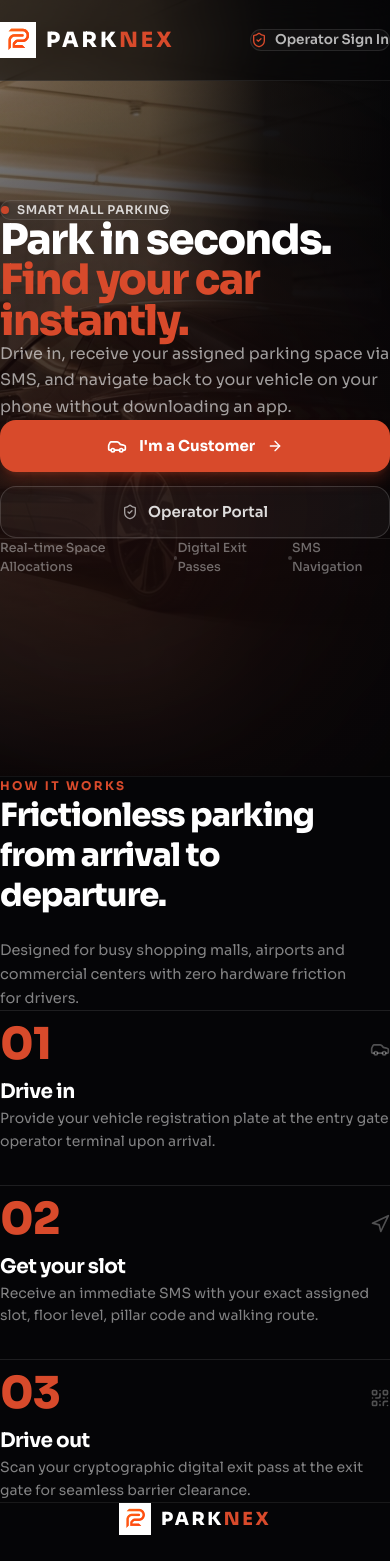
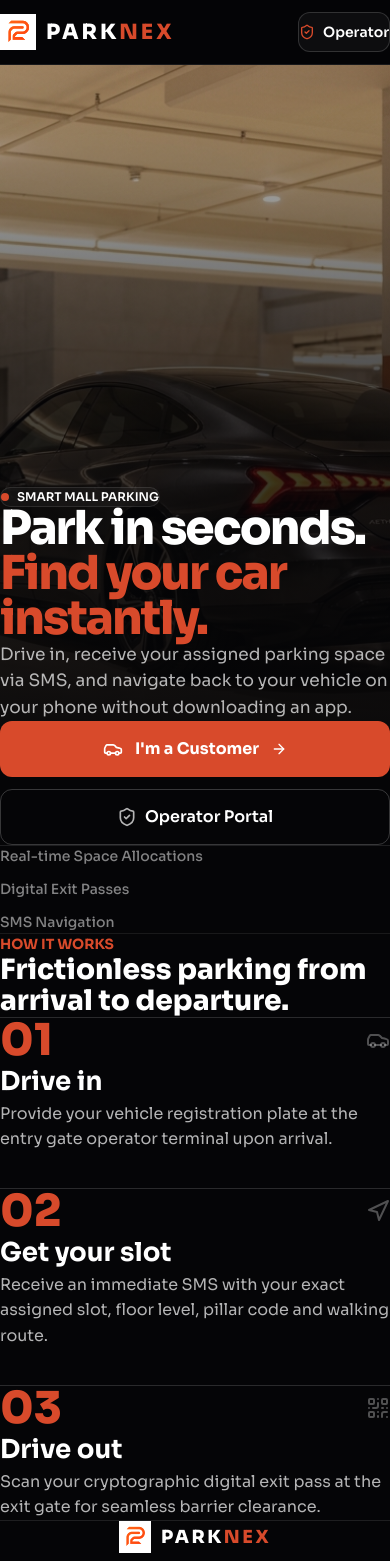
Before and after one commit to s34152953-dotcom/parknex, a Next.js app: page / in a window 390 px wide. Shown: the top 1561 px of the page. Built offline with nearby package versions, Linux system fonts and the light colour scheme; no server answers.

Commit message:
Fix CSS typography and spacing for mobile layouts

```diff
--- a/src/app/customer/login/page.tsx
+++ b/src/app/customer/login/page.tsx
@@ -4,7 +4,7 @@ import { signIn } from "next-auth/react";
 import { useState, Suspense } from "react";
 import { useSearchParams } from "next/navigation";
 import Link from "next/link";
-import { Car, ShieldCheck, AlertCircle } from "lucide-react";
+import { Car, ShieldCheck, AlertCircle, Loader2 } from "lucide-react";
 import ParknexLogo from "@/components/ui/ParknexLogo";
 
 function CustomerLoginForm() {
@@ -18,22 +18,22 @@ function CustomerLoginForm() {
   };
 
   return (
-    <div className="bg-[#10151D] border border-white/[0.08] rounded-3xl p-8 sm:p-10 shadow-2xl shadow-black/60">
+    <div className="bg-[#10151D] border border-white/[0.08] rounded-3xl p-[24px] shadow-2xl shadow-black/60 flex flex-col w-[calc(100%-40px)] max-w-[440px] mx-auto">
       {/* Icon */}
-      <div className="w-14 h-14 rounded-2xl bg-[#D84A2B]/15 flex items-center justify-center mx-auto mb-6">
-        <Car className="w-7 h-7 text-[#D84A2B]" />
+      <div className="w-[56px] h-[56px] rounded-2xl bg-[#D84A2B]/15 flex items-center justify-center mb-[20px]">
+        <Car className="w-[28px] h-[28px] text-[#D84A2B]" />
       </div>
 
-      <h1 className="text-[24px] font-black text-white text-center mb-2 tracking-tight">
+      <h1 className="text-[30px] sm:text-[34px] font-black text-white mb-[8px] tracking-tight leading-tight">
         Customer Sign In
       </h1>
-      <p className="text-[14px] text-white/50 text-center mb-7 leading-relaxed">
+      <p className="text-[16px] text-white/50 leading-[1.5] mb-[24px]">
         Sign in to view your parking location, live route guidance and digital exit pass.
       </p>
 
       {error && (
-        <div className="mb-6 p-4 rounded-xl bg-red-500/10 border border-red-500/20 text-red-400 text-[13px] flex items-start gap-3">
-          <AlertCircle className="w-4 h-4 shrink-0 mt-0.5" />
+        <div className="mb-[24px] p-[16px] rounded-xl bg-red-500/10 border border-red-500/20 text-red-400 text-[14px] flex items-start gap-[12px]">
+          <AlertCircle className="w-5 h-5 shrink-0 mt-0.5" />
           <span>
             {error === "OAuthCallback" || error === "OAuthCallbackError"
               ? "Unable to complete Google sign-in. Please try again."
@@ -46,63 +46,68 @@ function CustomerLoginForm() {
       <button
         onClick={handleGoogleSignIn}
         disabled={loading}
-        className="w-full h-13 flex items-center justify-center gap-3 bg-white text-[#1C1917] text-[14.5px] font-bold rounded-xl hover:bg-white/90 active:scale-[0.98] transition-all disabled:opacity-60 cursor-pointer shadow-md"
+        className="w-full h-[56px] flex items-center justify-center gap-[12px] bg-white text-[#1C1917] text-[16px] font-bold rounded-xl hover:bg-white/90 active:scale-[0.98] transition-all disabled:opacity-60 cursor-pointer shadow-md"
       >
-        <svg className="w-5 h-5" viewBox="0 0 24 24">
-          <path fill="#4285F4" d="M22.56 12.25c0-.78-.07-1.53-.2-2.25H12v4.26h5.92c-.26 1.37-1.04 2.53-2.21 3.31v2.77h3.57c2.08-1.92 3.28-4.74 3.28-8.09z" />
-          <path fill="#34A853" d="M12 23c2.97 0 5.46-.98 7.28-2.66l-3.57-2.77c-.98.66-2.23 1.06-3.71 1.06-2.86 0-5.29-1.93-6.16-4.53H2.18v2.84C3.99 20.53 7.7 23 12 23z" />
-          <path fill="#FBBC05" d="M5.84 14.09c-.22-.66-.35-1.36-.35-2.09s.13-1.43.35-2.09V7.07H2.18C1.43 8.55 1 10.22 1 12s.43 3.45 1.18 4.93l2.85-2.22.81-.62z" />
-          <path fill="#EA4335" d="M12 5.38c1.62 0 3.06.56 4.21 1.64l3.15-3.15C17.45 2.09 14.97 1 12 1 7.7 1 3.99 3.47 2.18 7.07l3.66 2.84c.87-2.6 3.3-4.53 6.16-4.53z" />
-        </svg>
-        {loading ? "Connecting to Google..." : "Continue with Google"}
+        {loading ? (
+          <Loader2 className="w-5 h-5 text-[#1C1917] animate-spin" />
+        ) : (
+          <svg className="w-[20px] h-[20px]" viewBox="0 0 24 24">
+            <path fill="#4285F4" d="M22.56 12.25c0-.78-.07-1.53-.2-2.25H12v4.26h5.92c-.26 1.37-1.04 2.53-2.21 3.31v2.77h3.57c2.08-1.92 3.28-4.74 3.28-8.09z" />
+            <path fill="#34A853" d="M12 23c2.97 0 5.46-.98 7.28-2.66l-3.57-2.77c-.98.66-2.23 1.06-3.71 1.06-2.86 0-5.29-1.93-6.16-4.53H2.18v2.84C3.99 20.53 7.7 23 12 23z" />
+            <path fill="#FBBC05" d="M5.84 14.09c-.22-.66-.35-1.36-.35-2.09s.13-1.43.35-2.09V7.07H2.18C1.43 8.55 1 10.22 1 12s.43 3.45 1.18 4.93l2.85-2.22.81-.62z" />
+            <path fill="#EA4335" d="M12 5.38c1.62 0 3.06.56 4.21 1.64l3.15-3.15C17.45 2.09 14.97 1 12 1 7.7 1 3.99 3.47 2.18 7.07l3.66 2.84c.87-2.6 3.3-4.53 6.16-4.53z" />
+          </svg>
+        )}
+        <span>{loading ? "Connecting to Google..." : "Continue with Google"}</span>
       </button>
 
       {/* Divider */}
-      <div className="flex items-center gap-4 my-7">
+      <div className="flex items-center gap-[16px] my-[24px]">
         <div className="flex-1 h-px bg-white/10" />
-        <span className="text-[11px] text-white/30 font-bold uppercase tracking-wider">Direct Access</span>
+        <span className="text-[12px] text-white/30 font-bold uppercase tracking-wider">Direct Access</span>
         <div className="flex-1 h-px bg-white/10" />
       </div>
 
       {/* Token info */}
-      <p className="text-[13px] text-white/40 text-center leading-relaxed">
+      <p className="text-[14px] text-white/50 text-center leading-[1.6]">
         Received an SMS parking link? <br />
-        <span className="text-white/70">Tap the link in your message</span> to open your space directly.
+        <span className="text-white">Tap the link in your message</span> to open your space directly.
       </p>
+
+      {/* Operator link inside card footer */}
+      <div className="mt-[32px] pt-[24px] border-t border-white/[0.08] flex justify-center">
+        <Link
+          href="/auth/login"
+          className="inline-flex items-center gap-[8px] text-[14px] text-white/50 hover:text-white transition-colors"
+        >
+          <ShieldCheck className="w-[18px] h-[18px] text-[#D84A2B]" />
+          <span>Mall Operator Sign In</span>
+        </Link>
+      </div>
     </div>
   );
 }
 
 export default function CustomerLogin() {
   return (
-    <main className="min-h-screen bg-[#050507] text-[#F5F7FA] flex flex-col items-center justify-center p-5 sm:p-8 relative selection:bg-[#D84A2B]/20 selection:text-[#D84A2B]">
+    <main className="min-h-[100dvh] bg-[#050507] text-[#F5F7FA] flex flex-col box-border w-full selection:bg-[#D84A2B]/20 selection:text-[#D84A2B] pb-[48px]">
       {/* Ambient glow */}
       <div className="fixed inset-0 pointer-events-none">
-        <div className="absolute top-1/4 left-1/2 -translate-x-1/2 w-[600px] h-[600px] rounded-full bg-[#D84A2B]/8 blur-[120px]" />
+        <div className="absolute top-[10%] left-1/2 -translate-x-1/2 w-[600px] h-[600px] rounded-full bg-[#D84A2B]/8 blur-[120px]" />
       </div>
 
-      <div className="relative z-10 w-full max-w-[460px]">
-        {/* Logo */}
-        <div className="flex justify-center mb-8">
+      {/* Normal column layout */}
+      <div className="w-full flex flex-col relative z-10">
+        {/* Logo with proper spacing from top edge */}
+        <div className="flex justify-center pt-[64px] mb-[36px]">
           <Link href="/" aria-label="Go to ParkNex homepage">
             <ParknexLogo size="lg" variant="dark" />
           </Link>
         </div>
 
-        <Suspense fallback={<div className="h-[340px] rounded-3xl bg-[#10151D] animate-pulse border border-white/10" />}>
+        <Suspense fallback={<div className="h-[340px] w-[calc(100%-40px)] max-w-[440px] mx-auto rounded-3xl bg-[#10151D] animate-pulse border border-white/10" />}>
           <CustomerLoginForm />
         </Suspense>
-
-        {/* Operator link */}
-        <div className="mt-8 text-center">
-          <Link
-            href="/auth/login"
-            className="inline-flex items-center gap-2 text-[13px] text-white/40 hover:text-white transition-colors"
-          >
-            <ShieldCheck className="w-4 h-4 text-[#D84A2B]" />
-            <span>Mall Operator Sign In</span>
-          </Link>
-        </div>
       </div>
     </main>
   );
--- a/src/app/globals.css
+++ b/src/app/globals.css
@@ -39,6 +39,12 @@
 
 :root {
   color-scheme: dark;
+  --mobile-edge: 20px;
+  --section-gap: 48px;
+  --card-padding: 24px;
+  --content-gap: 20px;
+  --field-gap: 16px;
+  --small-gap: 8px;
 }
 
 /* ── Base Styles & Layout Fixes ───────────────────────────── */
@@ -96,6 +102,22 @@ html {
 
 ::-webkit-scrollbar-thumb:hover {
   background: var(--color-border-strong);
+}
+
+/* ── Typography Scale & Layout Classes ──────────────────── */
+
+.hero-title {
+  font-size: clamp(42px, 12vw, 56px);
+  line-height: 0.96;
+  letter-spacing: -0.04em;
+  max-width: 100%;
+  overflow-wrap: normal;
+}
+
+.hero-description {
+  font-size: 17px;
+  line-height: 1.55;
+  max-width: 34ch;
 }
 
 /* ── Focus ────────────────────────────────────────────────── */
--- a/src/app/page.tsx
+++ b/src/app/page.tsx
@@ -1,181 +1,190 @@
 "use client";
 
 import Link from "next/link";
-import { ArrowRight, Car, ShieldCheck, Navigation, QrCode, Sparkles } from "lucide-react";
+import { ArrowRight, Car, ShieldCheck, Navigation, QrCode } from "lucide-react";
 import ParknexLogo from "@/components/ui/ParknexLogo";
 
 export default function HomePage() {
   return (
-    <main className="min-h-screen bg-[#050507] text-[#F5F7FA] overflow-x-hidden selection:bg-[#D84A2B]/20 selection:text-[#D84A2B]">
+    <main className="min-h-[100dvh] bg-[#050507] text-[#F5F7FA] selection:bg-[#D84A2B]/20 selection:text-[#D84A2B] box-border w-full flex flex-col">
       {/* ── HEADER ── */}
-      <header className="fixed top-0 left-0 right-0 z-50 bg-[#050507]/60 backdrop-blur-md border-b border-white/[0.08] transition-all">
-        <div className="w-full max-w-[1240px] mx-auto px-5 sm:px-8 lg:px-12 h-20 flex items-center justify-between">
-          <Link href="/" className="group flex items-center transition-transform hover:opacity-90">
+      <header className="sticky top-0 z-50 bg-[#050507]/90 backdrop-blur-md border-b border-white/[0.08] w-full">
+        <div className="w-full mx-auto px-[20px] h-[64px] sm:h-[72px] flex items-center justify-between">
+          <Link href="/" className="group flex items-center transition-transform hover:opacity-90 shrink-0">
             <ParknexLogo size="md" variant="dark" />
           </Link>
 
           <Link
             href="/auth/login"
-            className="flex items-center gap-2 px-4 py-2 rounded-xl text-[13.5px] font-semibold text-white/70 hover:text-white border border-white/10 hover:border-white/20 bg-white/[0.03] hover:bg-white/[0.08] transition-all active:scale-[0.98]"
+            aria-label="Operator Sign In"
+            className="flex items-center gap-[8px] px-[16px] h-[40px] rounded-xl text-[14px] font-semibold text-white hover:text-white border border-white/15 bg-white/[0.04] hover:bg-white/[0.1] transition-all shrink-0"
           >
             <ShieldCheck className="w-4 h-4 text-[#D84A2B]" />
-            <span>Operator Sign In</span>
+            <span>
+              <span className="hidden sm:inline">Operator Sign In</span>
+              <span className="sm:hidden">Operator</span>
+            </span>
           </Link>
         </div>
       </header>
 
       {/* ── HERO SECTION ── */}
-      <section className="relative min-h-[92vh] lg:min-h-screen flex items-center pt-24 pb-16 lg:pt-20 lg:pb-0">
+      <section className="relative min-h-[max(calc(100dvh-64px),600px)] w-full flex flex-col justify-end lg:justify-center py-[48px] lg:py-[24px]">
         {/* Background Car Image + Editorial Gradient Overlay */}
         <div
-          className="absolute inset-0 z-0 bg-cover bg-no-repeat bg-[center_top] sm:bg-[left_25%_center] lg:bg-[left_15%_center]"
+          className="absolute inset-0 z-0 bg-cover bg-no-repeat bg-[center_top] lg:bg-[left_15%_center] w-full h-full"
           style={{
             backgroundImage: `
               linear-gradient(
-                90deg,
-                rgba(5, 5, 7, 0.15) 0%,
-                rgba(5, 5, 7, 0.35) 38%,
-                rgba(5, 5, 7, 0.88) 68%,
-                rgba(5, 5, 7, 0.98) 100%
+                to bottom,
+                rgba(5, 5, 7, 0.2) 0%,
+                rgba(5, 5, 7, 0.7) 40%,
+                rgba(5, 5, 7, 1) 90%
               ),
               url("/images/hero-car.jpg")
             `,
           }}
-        >
-          {/* Mobile vertical gradient overlay to guarantee text readability */}
-          <div className="block lg:hidden absolute inset-0 bg-gradient-to-b from-[#050507]/30 via-[#050507]/75 to-[#050507]" />
-        </div>
+        />
+
+        {/* Desktop horizontal gradient overlay to guarantee text readability */}
+        <div className="hidden lg:block absolute inset-0 bg-gradient-to-r from-transparent via-[#050507]/60 to-[#050507] pointer-events-none" />
 
         {/* Ambient Subtle Red Light Accent */}
-        <div className="absolute top-1/3 right-10 w-[500px] h-[500px] rounded-full bg-[#D84A2B]/10 blur-[130px] pointer-events-none" />
+        <div className="hidden lg:block absolute top-1/3 right-10 w-[500px] h-[500px] rounded-full bg-[#D84A2B]/10 blur-[130px] pointer-events-none" />
 
         {/* Hero Content Container */}
-        <div className="relative z-10 w-full max-w-[1240px] mx-auto px-5 sm:px-8 lg:px-12 flex justify-end">
-          {/* Asymmetric Right-Aligned Column (46% - 50% width on Desktop) */}
-          <div className="w-full lg:w-[50%] xl:w-[48%] flex flex-col items-start text-left">
+        <div className="relative z-10 w-full px-[20px] lg:px-[48px] max-w-[1240px] mx-auto lg:flex lg:justify-end">
+          <div className="w-full lg:w-[50%] flex flex-col">
             {/* Editorial Badge */}
-            <div className="inline-flex items-center gap-2 px-3.5 py-1.5 rounded-full border border-white/10 bg-white/[0.04] text-white/80 text-[12px] font-semibold tracking-wider uppercase mb-7 backdrop-blur-sm">
-              <span className="w-2 h-2 rounded-full bg-[#D84A2B] animate-pulse" />
+            <div className="inline-flex items-center gap-[8px] px-[12px] py-[6px] rounded-full border border-white/10 bg-white/[0.04] text-white text-[12px] font-semibold uppercase backdrop-blur-sm self-start mb-[16px]">
+              <span className="w-2 h-2 rounded-full bg-[#D84A2B]" />
               <span>Smart Mall Parking</span>
             </div>
 
             {/* Main Headline */}
-            <h1
-              className="text-white font-black tracking-[-0.035em] text-left"
-              style={{
-                fontSize: "clamp(42px, 5.2vw, 76px)",
-                lineHeight: "0.96",
-              }}
-            >
+            <h1 className="hero-title font-black text-white text-left break-words">
               Park in seconds.
-              <span className="block text-[#D84A2B] mt-1 sm:mt-2">
-                Find your car instantly.
-              </span>
+              <span className="block text-[#D84A2B]">Find your car</span>
+              <span className="block text-[#D84A2B]">instantly.</span>
             </h1>
 
-            {/* Description (45–75 chars per line for optimal readability) */}
-            <p className="mt-7 text-[16px] sm:text-[17px] text-white/60 leading-[1.65] max-w-[540px]">
+            {/* Description */}
+            <p className="hero-description text-white/70 mt-[24px] text-left">
               Drive in, receive your assigned parking space via SMS, and navigate back to your vehicle on your phone without downloading an app.
             </p>
 
             {/* Action Row */}
-            <div className="mt-8 flex flex-col sm:flex-row items-stretch sm:items-center gap-3.5 w-full sm:w-auto">
+            <div className="mt-[28px] flex flex-col sm:flex-row gap-[12px] w-full max-w-[440px]">
               <Link
                 href="/customer/login"
-                className="group flex items-center justify-center gap-3 h-13 sm:h-14 px-7 rounded-2xl bg-[#D84A2B] text-white text-[15px] font-bold hover:bg-[#C23E21] active:scale-[0.98] transition-all shadow-lg shadow-[#D84A2B]/25"
+                className="flex items-center justify-center gap-[12px] w-full h-[56px] rounded-xl bg-[#D84A2B] text-white text-[16px] font-bold hover:bg-[#C23E21] transition-colors"
               >
                 <Car className="w-5 h-5" />
                 <span>I&apos;m a Customer</span>
-                <ArrowRight className="w-4 h-4 group-hover:translate-x-1 transition-transform" />
+                <ArrowRight className="w-4 h-4" />
               </Link>
 
               <Link
                 href="/auth/login"
-                className="flex items-center justify-center gap-2.5 h-13 sm:h-14 px-6 rounded-2xl border border-white/15 bg-white/[0.04] text-white/85 text-[15px] font-semibold hover:bg-white/[0.09] hover:border-white/25 active:scale-[0.98] transition-all"
+                className="flex items-center justify-center gap-[8px] w-full h-[56px] rounded-xl border border-white/20 bg-transparent text-white text-[16px] font-semibold hover:bg-white/[0.05] transition-colors"
               >
-                <ShieldCheck className="w-4 h-4 text-white/60" />
+                <ShieldCheck className="w-5 h-5 text-white/70" />
                 <span>Operator Portal</span>
               </Link>
-            </div>
-
-            {/* Micro Details */}
-            <div className="mt-10 pt-6 border-t border-white/[0.08] w-full max-w-[540px] flex items-center justify-between text-[12.5px] text-white/40 font-medium">
-              <span>Real-time Space Allocations</span>
-              <span className="w-1 h-1 rounded-full bg-white/20" />
-              <span>Digital Exit Passes</span>
-              <span className="w-1 h-1 rounded-full bg-white/20" />
-              <span>SMS Navigation</span>
             </div>
           </div>
         </div>
       </section>
 
+      {/* ── INFO MICRO-DETAILS ── */}
+      <section className="w-full px-[20px] bg-[#050507] pt-[28px] pb-[48px]">
+        <div className="max-w-[1240px] mx-auto lg:flex lg:justify-end">
+          <div className="w-full lg:w-[50%] pt-[20px] border-t border-white/[0.1] flex flex-col sm:flex-row sm:items-center gap-[12px] text-[14px] text-white/50 font-medium">
+            <span>Real-time Space Allocations</span>
+            <span className="hidden sm:inline w-1 h-1 rounded-full bg-white/30" />
+            <span>Digital Exit Passes</span>
+            <span className="hidden sm:inline w-1 h-1 rounded-full bg-white/30" />
+            <span>SMS Navigation</span>
+          </div>
+        </div>
+      </section>
+
       {/* ── HOW IT WORKS SECTION ── */}
-      <section className="relative z-10 bg-[#050507] border-t border-white/[0.06] py-24 lg:py-32">
-        <div className="w-full max-w-[1240px] mx-auto px-5 sm:px-8 lg:px-12">
+      <section className="w-full bg-[#050507] border-t border-white/[0.08] py-[56px] lg:py-[80px] px-[20px]">
+        <div className="w-full max-w-[1240px] mx-auto">
           {/* Section Header */}
-          <div className="flex flex-col md:flex-row md:items-end justify-between gap-6 mb-16 lg:mb-20">
-            <div className="max-w-[560px]">
-              <div className="text-[12px] font-bold uppercase tracking-[0.2em] text-[#D84A2B] mb-3">
+          <div className="mb-[48px]">
+            <div className="text-[14px] font-bold uppercase text-[#D84A2B] mb-[8px]">
               How It Works
             </div>
-              <h2 className="text-[32px] sm:text-[40px] lg:text-[46px] font-black tracking-[-0.03em] text-white leading-tight">
+            <h2 className="text-[28px] sm:text-[32px] lg:text-[42px] font-black text-white leading-[1.1] max-w-[600px]">
               Frictionless parking from arrival to departure.
             </h2>
           </div>
-            <p className="text-[14.5px] text-white/50 max-w-[360px] leading-relaxed">
-              Designed for busy shopping malls, airports and commercial centers with zero hardware friction for drivers.
-            </p>
+
+          {/* 3 Steps List */}
+          <div className="flex flex-col gap-[36px] lg:gap-[44px]">
+            {/* Step 01 */}
+            <div className="flex flex-col sm:flex-row sm:items-start pt-[20px] border-t border-white/15">
+              <div className="flex items-center justify-between sm:w-[120px] shrink-0 mb-[16px] sm:mb-0">
+                <span className="text-[44px] sm:text-[52px] font-black leading-none text-[#D84A2B]">01</span>
+                <Car className="w-6 h-6 text-white/30 sm:hidden" />
               </div>
-
-          {/* 3 Steps Grid with Clean Dividers */}
-          <div className="grid grid-cols-1 md:grid-cols-3 gap-8 lg:gap-12">
-            {/* Step 01 */}
-            <div className="flex flex-col pt-6 border-t border-white/10 relative">
-              <div className="flex items-baseline justify-between mb-4">
-                <span className="text-[44px] font-black tracking-tight text-[#D84A2B]">01</span>
-                <Car className="w-5 h-5 text-white/30" />
+              <div className="flex-1 flex flex-col justify-center sm:pl-[24px]">
+                <div className="flex items-center justify-between mb-[8px]">
+                  <h3 className="text-[26px] sm:text-[30px] font-bold text-white">Drive in</h3>
+                  <Car className="w-6 h-6 text-white/30 hidden sm:block" />
                 </div>
-              <h3 className="text-[20px] font-bold text-white mb-2 tracking-tight">Drive in</h3>
-              <p className="text-[14px] text-white/50 leading-relaxed">
+                <p className="text-[16px] text-white/70 leading-[1.6] max-w-[480px]">
                   Provide your vehicle registration plate at the entry gate operator terminal upon arrival.
                 </p>
               </div>
+            </div>
 
             {/* Step 02 */}
-            <div className="flex flex-col pt-6 border-t border-white/10 relative">
-              <div className="flex items-baseline justify-between mb-4">
-                <span className="text-[44px] font-black tracking-tight text-[#D84A2B]">02</span>
-                <Navigation className="w-5 h-5 text-white/30" />
+            <div className="flex flex-col sm:flex-row sm:items-start pt-[20px] border-t border-white/15">
+              <div className="flex items-center justify-between sm:w-[120px] shrink-0 mb-[16px] sm:mb-0">
+                <span className="text-[44px] sm:text-[52px] font-black leading-none text-[#D84A2B]">02</span>
+                <Navigation className="w-6 h-6 text-white/30 sm:hidden" />
               </div>
-              <h3 className="text-[20px] font-bold text-white mb-2 tracking-tight">Get your slot</h3>
-              <p className="text-[14px] text-white/50 leading-relaxed">
+              <div className="flex-1 flex flex-col justify-center sm:pl-[24px]">
+                <div className="flex items-center justify-between mb-[8px]">
+                  <h3 className="text-[26px] sm:text-[30px] font-bold text-white">Get your slot</h3>
+                  <Navigation className="w-6 h-6 text-white/30 hidden sm:block" />
+                </div>
+                <p className="text-[16px] text-white/70 leading-[1.6] max-w-[480px]">
                   Receive an immediate SMS with your exact assigned slot, floor level, pillar code and walking route.
                 </p>
               </div>
+            </div>
 
             {/* Step 03 */}
-            <div className="flex flex-col pt-6 border-t border-white/10 relative">
-              <div className="flex items-baseline justify-between mb-4">
-                <span className="text-[44px] font-black tracking-tight text-[#D84A2B]">03</span>
-                <QrCode className="w-5 h-5 text-white/30" />
+            <div className="flex flex-col sm:flex-row sm:items-start pt-[20px] border-t border-white/15">
+              <div className="flex items-center justify-between sm:w-[120px] shrink-0 mb-[16px] sm:mb-0">
+                <span className="text-[44px] sm:text-[52px] font-black leading-none text-[#D84A2B]">03</span>
+                <QrCode className="w-6 h-6 text-white/30 sm:hidden" />
               </div>
-              <h3 className="text-[20px] font-bold text-white mb-2 tracking-tight">Drive out</h3>
-              <p className="text-[14px] text-white/50 leading-relaxed">
+              <div className="flex-1 flex flex-col justify-center sm:pl-[24px]">
+                <div className="flex items-center justify-between mb-[8px]">
+                  <h3 className="text-[26px] sm:text-[30px] font-bold text-white">Drive out</h3>
+                  <QrCode className="w-6 h-6 text-white/30 hidden sm:block" />
+                </div>
+                <p className="text-[16px] text-white/70 leading-[1.6] max-w-[480px]">
                   Scan your cryptographic digital exit pass at the exit gate for seamless barrier clearance.
                 </p>
+              </div>
             </div>
           </div>
         </div>
       </section>
 
       {/* ── FOOTER ── */}
-      <footer className="border-t border-white/[0.08] bg-[#050507] py-12">
-        <div className="w-full max-w-[1240px] mx-auto px-5 sm:px-8 lg:px-12 flex flex-col sm:flex-row items-center justify-between gap-6">
+      <footer className="w-full bg-[#050507] border-t border-white/[0.1] py-[40px] px-[20px]">
+        <div className="w-full max-w-[1240px] mx-auto flex flex-col sm:flex-row items-center sm:items-end justify-between gap-[24px]">
           <ParknexLogo size="sm" variant="dark" />
-          <div className="text-[13px] text-white/40 text-center sm:text-right">
+          <div className="flex flex-col sm:flex-row items-center sm:items-end text-[14px] text-white/50 text-center sm:text-right gap-[8px] sm:gap-[16px]">
             <span>PARKNEX Intelligent Parking Systems</span>
-            <span className="mx-2.5">·</span>
+            <span className="hidden sm:inline w-[4px] h-[4px] rounded-full bg-white/20 shrink-0" />
             <span>Real-time Space Management</span>
           </div>
         </div>
```
Also changed, not shown: src/app/customer/dashboard/page.tsx (+94 -93 lines). Lines whose indentation alone changed are shown as unchanged.
